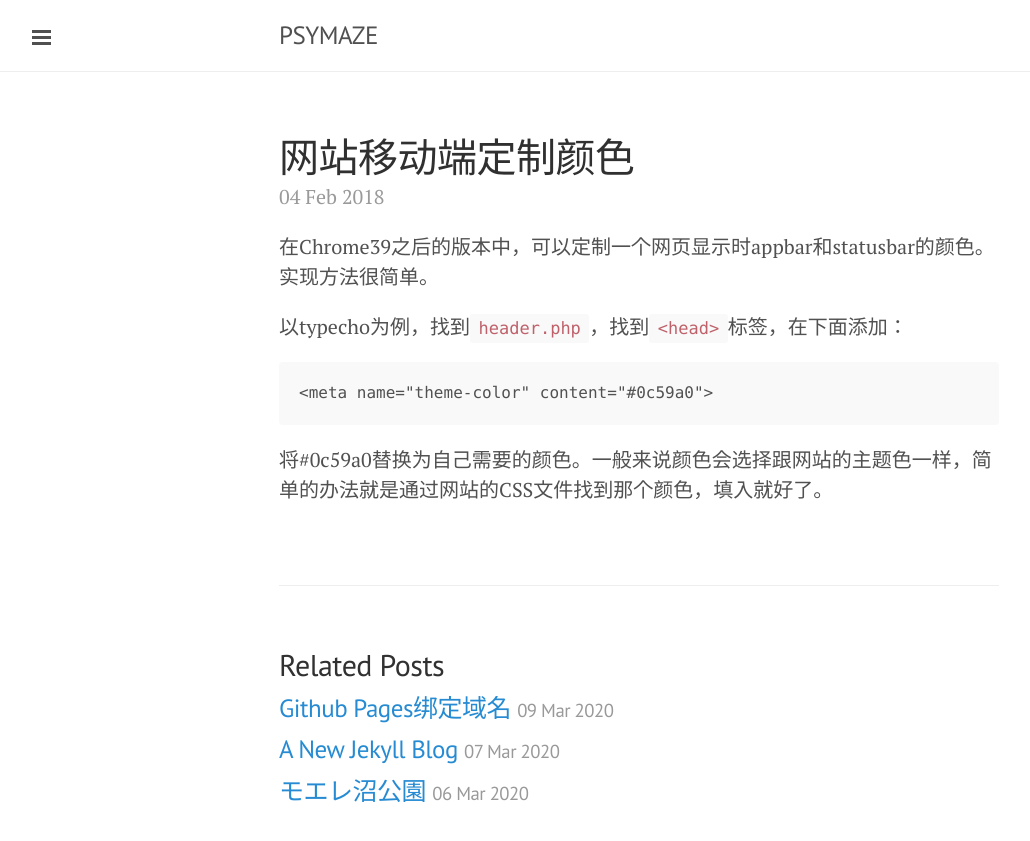
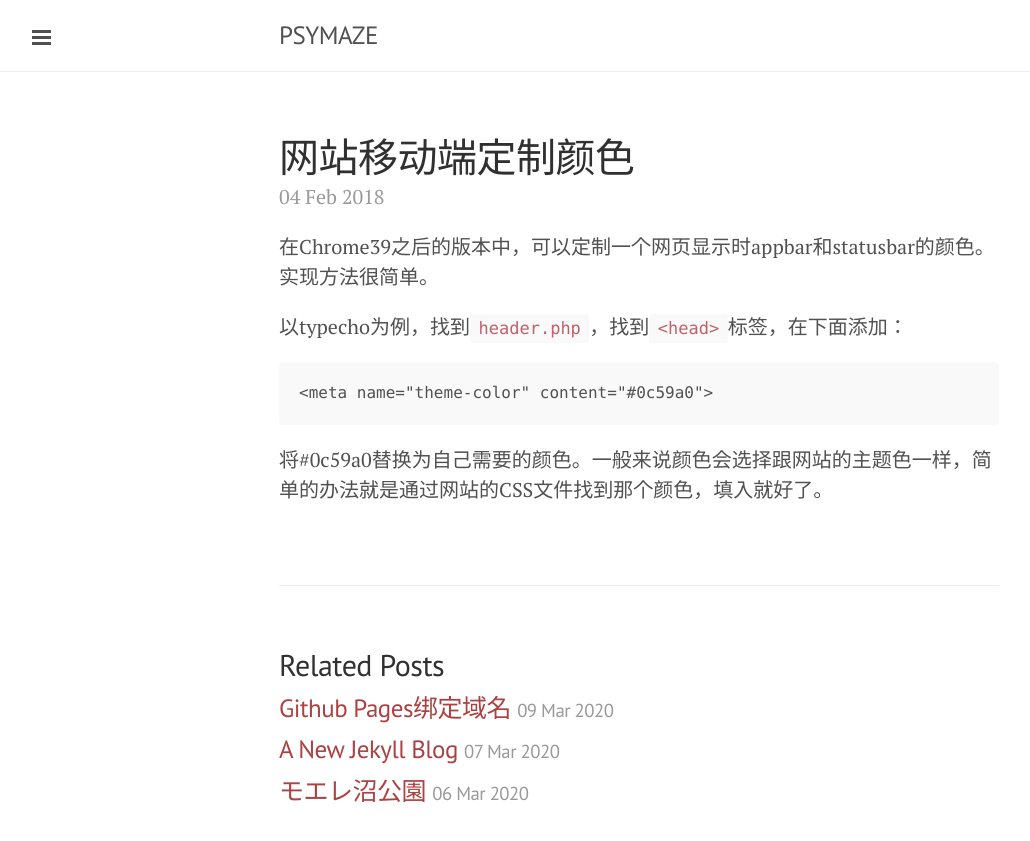
Before and after one commit to psymaze/psymaze.github.io, a Jekyll site: the page built from _posts/2018-02-04-color-on-android-chrome.md, in a window 1280 px wide. Shown: the top 841 px of the page, without its empty margins (1-1031 px from the left). Built offline with Jekyll 4.4.1, drawn with Linux system fonts in a browser that asks for light colours; comment, search, counter and statistics services are not loaded.

Commit message:
Update poole.css

```diff
--- a/public/css/poole.css
+++ b/public/css/poole.css
@@ -67,7 +67,7 @@ body {
 
 /* No `:visited` state is required by default (browsers will use `a`) */
 a {
-  color: #268bd2;
+  color: #ac4142;
   text-decoration: none;
 }
 a strong {
@@ -370,7 +370,7 @@ tbody tr:nth-child(odd) th {
   color: #999;
 }
 .related-posts li a:hover {
-  color: #268bd2;
+  color: #ac4142;
   text-decoration: none;
 }
 .related-posts li a:hover small {
```
